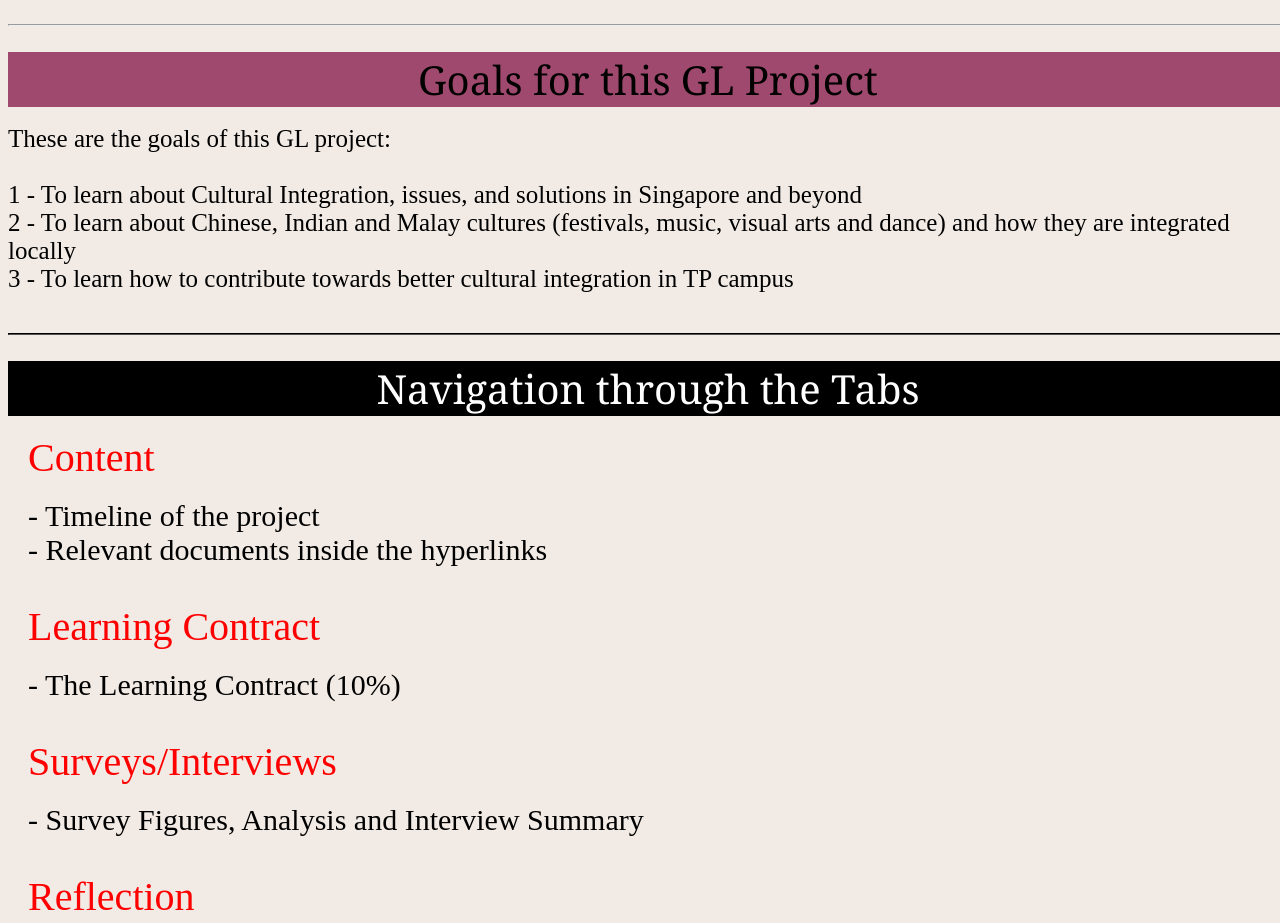
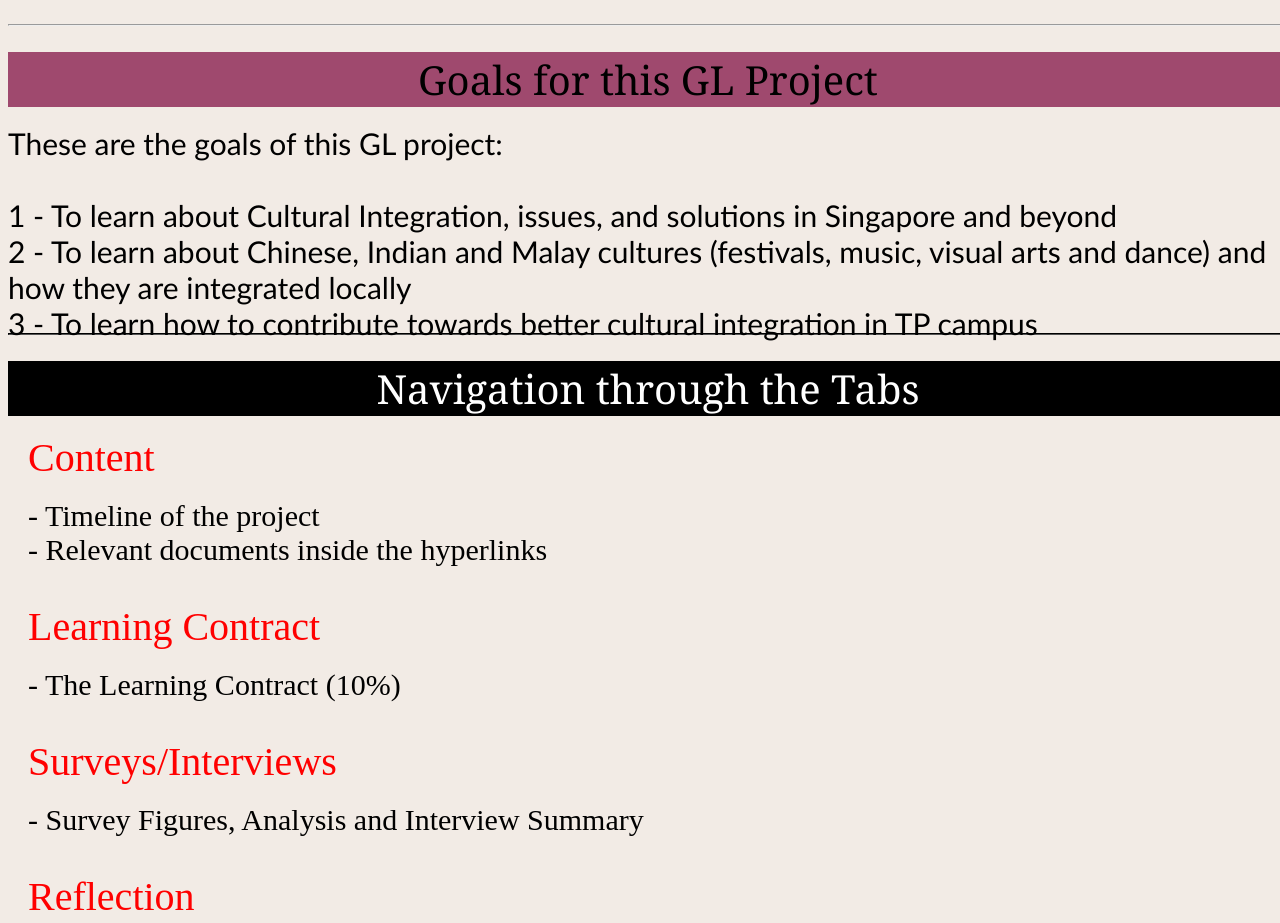
Before and after one commit to YeHtetLinBrian/finaltest, a plain HTML site: page index.html in a window 1280 px wide. Shown: the part 1840-2763 px from the top of the page. Drawn offline with Linux system fonts and the light colour scheme.

Commit message:
Add files via upload

```diff
--- a/index.html
+++ b/index.html
@@ -71,7 +71,7 @@
 
 		<div class = "goalsIntro">Goals for this GL Project</div> <br>
 
-		<div class="goals" style = "font-size: 25px;">These are the goals of this GL project: <br> <br> 1 - To learn about Cultural Integration, issues, and solutions in Singapore and beyond <br> 2 - To learn about Chinese, Indian and Malay cultures (festivals, music, visual arts and dance) and how they are integrated locally <br> 3 - To learn how to contribute towards better cultural integration in TP campus <br></div>
+		<div class="goals" style = "font-size: 30px; font-family: Calibri;">These are the goals of this GL project: <br> <br> 1 - To learn about Cultural Integration, issues, and solutions in Singapore and beyond <br> 2 - To learn about Chinese, Indian and Malay cultures (festivals, music, visual arts and dance) and how they are integrated locally <br> 3 - To learn how to contribute towards better cultural integration in TP campus <br></div>
 
 		<hr style = "border-color: black;"> <br>
 
```
